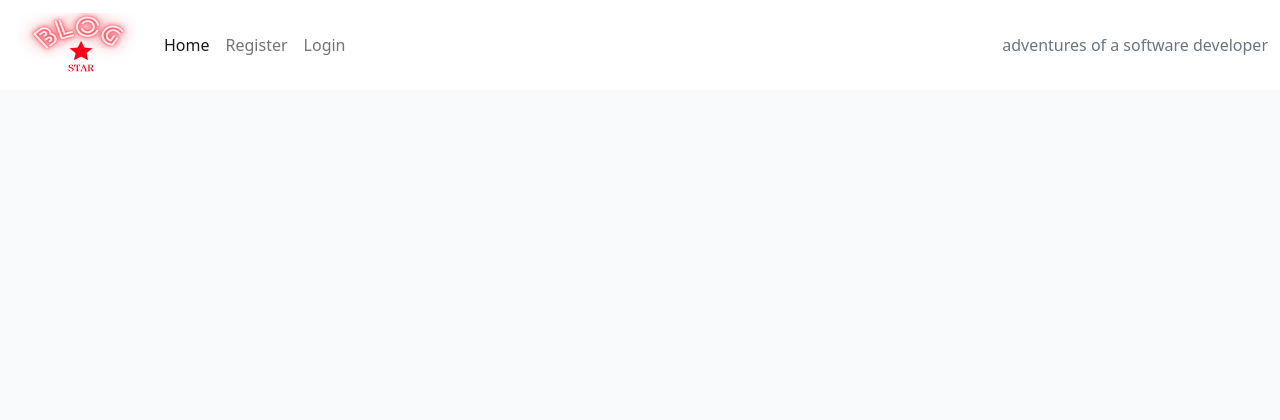
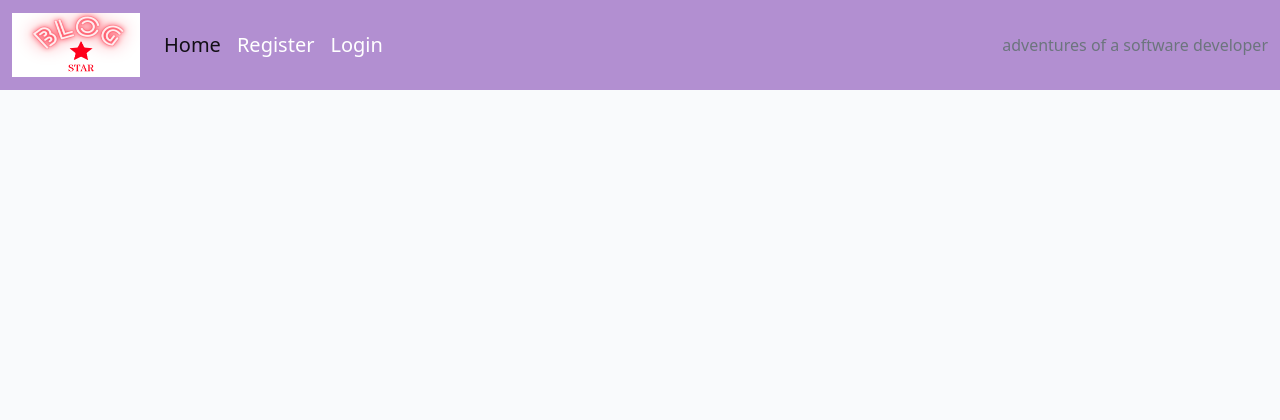
Before and after one commit to Gabriel5638/blog-website, a Django app: page / in a window 1280 px wide. Shown: the top 420 px of the page. Run offline with Django 3.2, Linux system fonts and the light colour scheme; data that the repository does not hold is empty.

Commit message:
Change text size and navbar color

```diff
--- a/static/css/style.css
+++ b/static/css/style.css
@@ -5,11 +5,15 @@ body {
 .brand-logo {
   width: 10vw;
   height: 8vh;
-
 }
 
-.navbar{
-  color: #445261;
+.custom-navbar{
+  background-color: #ad86ceeb;
+}
+
+.custom-navbar .navbar-nav .nav-link {
+  color: #fff;
+  font-size: 20px;
 }
 
 .red-o {
--- a/templates/base.html
+++ b/templates/base.html
@@ -24,7 +24,7 @@
 
     <!-- Navigation bar -->
 
-    <nav class="navbar navbar-expand-lg navbar-light bg-white">
+    <nav class="navbar navbar-expand-lg navbar-light custom-navbar">
         <div class="container-fluid">
             <a class="navbar-brand" href="{% url 'home' %}">
                 <img src="{% static 'images/logo.png' %}" alt="Logo" class="brand-logo">
```
